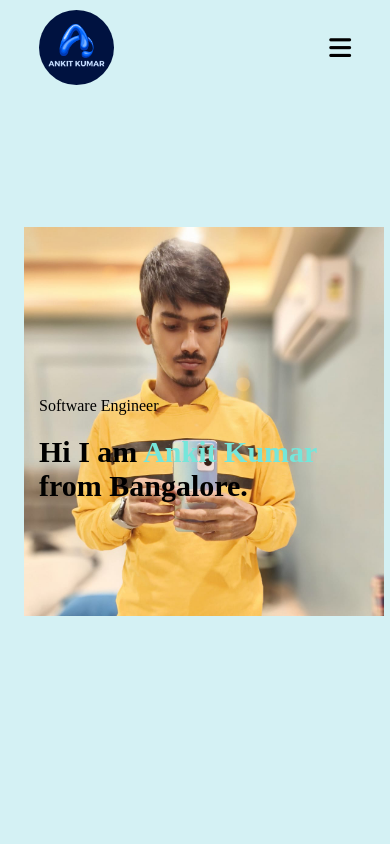
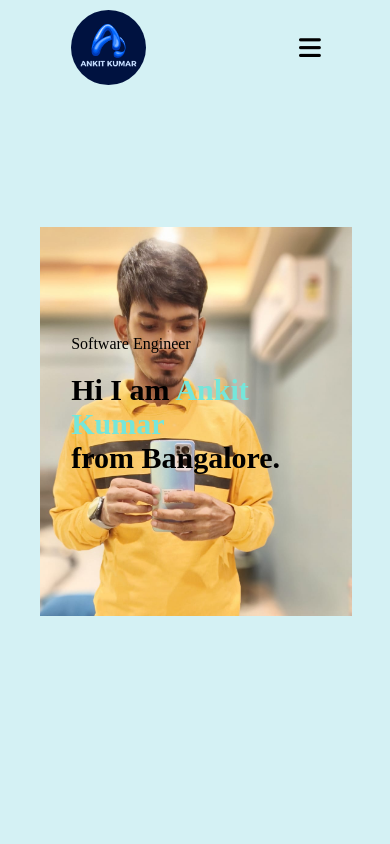
Before and after one commit to ak869346/My-Personal-Portfolio, a plain HTML site: page index.html in a window 390 px wide. Shown: the top 844 px of the page. Drawn offline with Linux system fonts and the light colour scheme.

Commit message:
Modifying image

```diff
--- a/style.css
+++ b/style.css
@@ -373,6 +373,8 @@ nav .ank {
 @media only screen and (max-width:600px) {
         #header {
             background-image: url(images/img12.jpg);
+            width: 80%;
+            margin-left: 40px;
         }
 
         #sidemenu {
```
